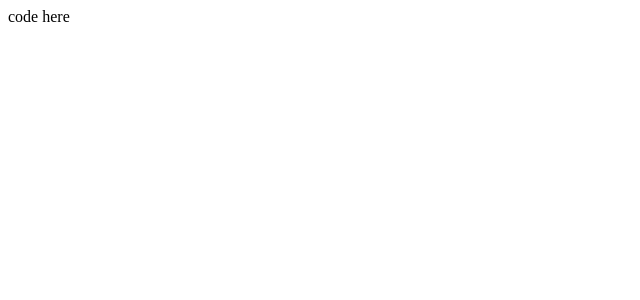
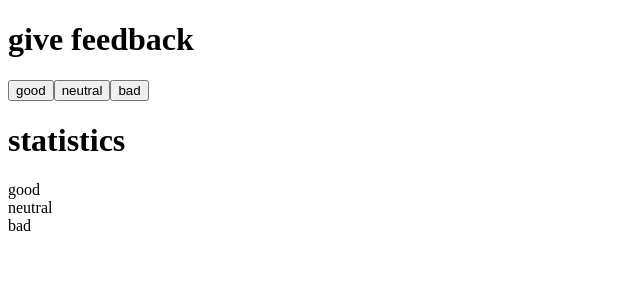
Before and after one commit to alexandremkf/Full-Stack---Parte-1, a React (Vite) app: page / in a window 1280 px wide. Shown: the top 300 px of the page, without its empty margins (0-640 px from the left). Built offline with nearby package versions, Linux system fonts and the light colour scheme.

Commit message:
Fiz o 1.7, que era para adicionar as estatísticas na tela.

```diff
--- a/src/App.jsx
+++ b/src/App.jsx
@@ -1,14 +1,26 @@
 import { useState } from 'react'
 
 const App = () => {
-  // save clicks of each button to its own state
   const [good, setGood] = useState(0)
   const [neutral, setNeutral] = useState(0)
   const [bad, setBad] = useState(0)
 
   return (
     <div>
-      code here
+      <h1>give feedback</h1>
+
+      <button>good</button>
+      <button>neutral</button>
+      <button>bad</button>
+
+      <h1>statistics</h1>
+
+      good
+      <br />
+      neutral
+      <br />
+      bad
+
     </div>
   )
 }
```
